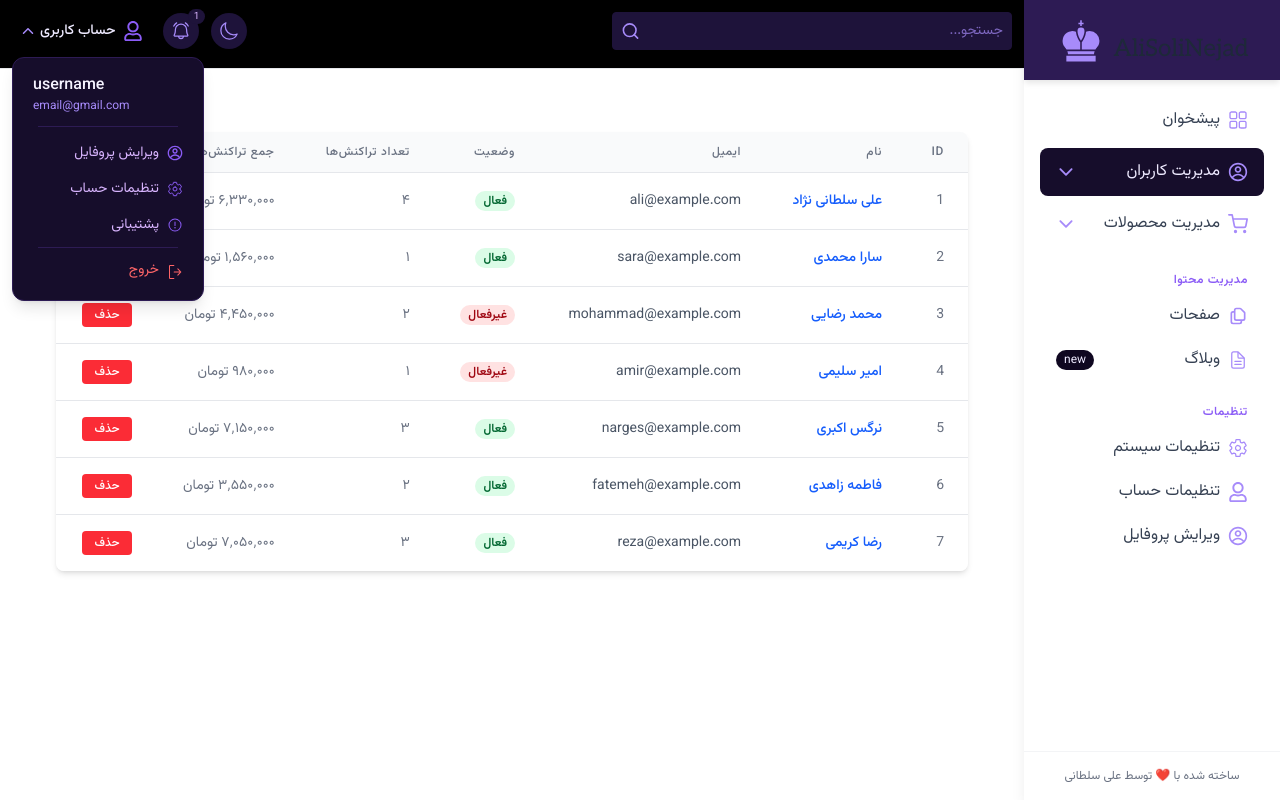
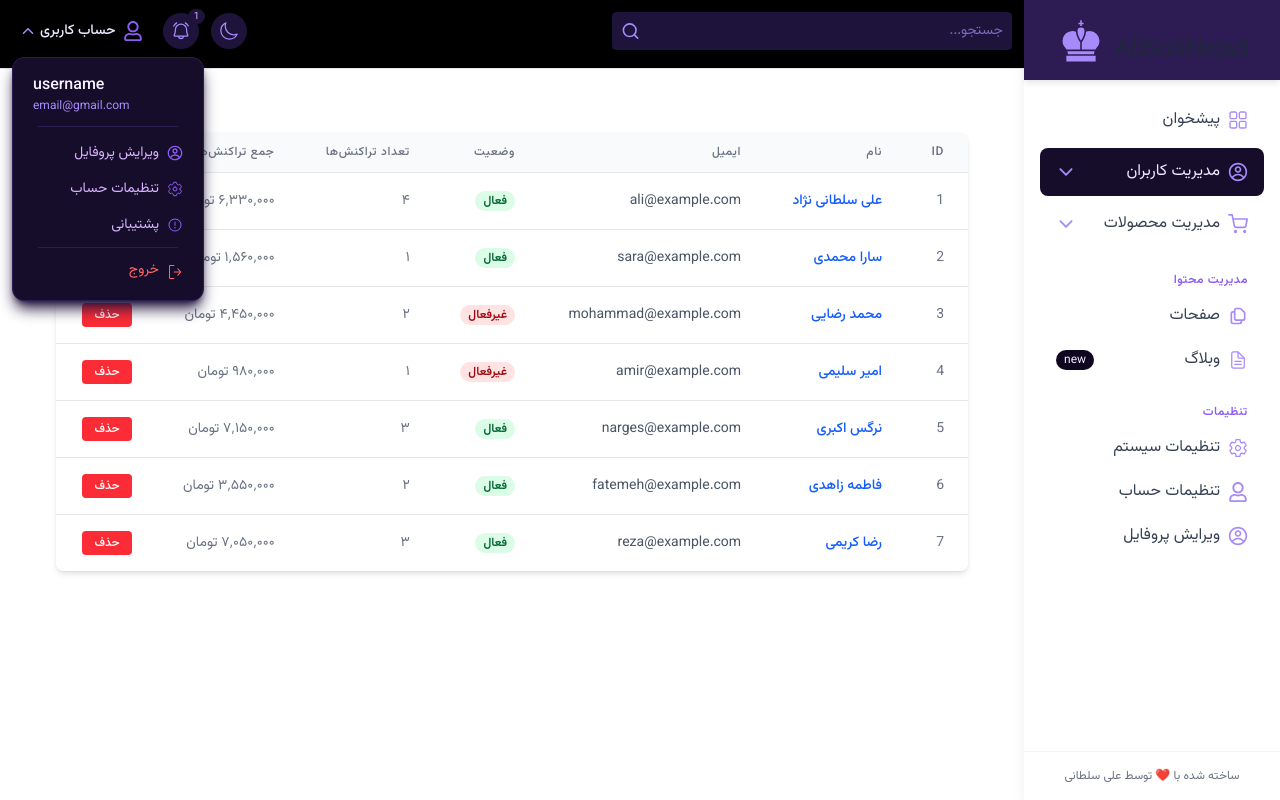
Before and after one commit to alisoltaninejad/Admin-Dashboard, a React (Vite) app: page /Users in a window 1280 px wide. Both pictures are taken after a click on the button "حساب کاربری". Built offline with nearby package versions, Linux system fonts and the light colour scheme; a web font is replaced by a local one.

Commit message:
style(Navbar): add shadow to profileMenu

```diff
--- a/src/components/Navbar/ProfileMenu.jsx
+++ b/src/components/Navbar/ProfileMenu.jsx
@@ -4,7 +4,7 @@ import UserMenuItem from './UserMenuItem'
 
 export default function ProfileMenu({handleMenuItemClick}) {
   return (
-    <div className="absolute top-full end-0 w-48 mt-1 p-2 bg-brand-100 shadow-lg rounded-xl z-50 border border-brand-300">
+    <div className="absolute top-full end-0 w-48 mt-1 p-2 bg-brand-100 shadow-lg shadow-brand-200 rounded-xl z-50 border border-brand-300">
   <div className="px-3 py-2 text-left">
     <h4 className="font-medium text-brand-900">username</h4>
     <h6 className="text-xs text-brand-500 truncate">email@gmail.com</h6>
```
